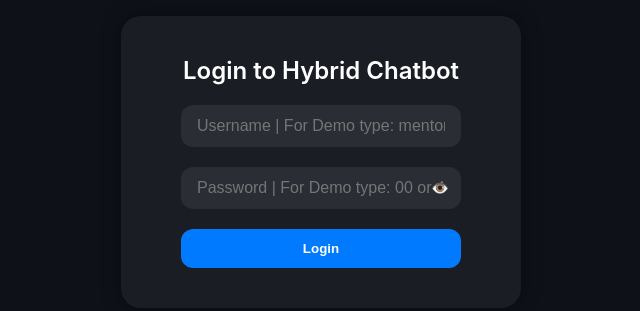
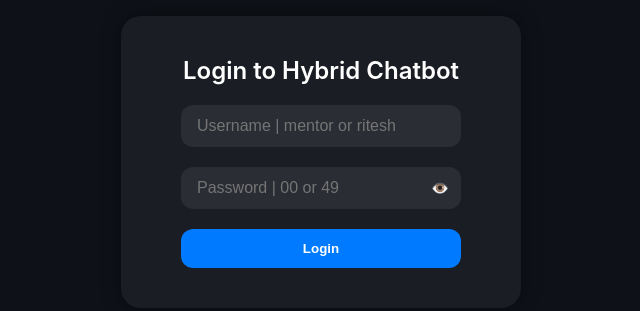
Before and after one commit to kumar2225a/chatbot, a website: page public/index.html in a window 1280 px wide. Shown: the part 238-549 px from the top of the page, without its empty margins (319-959 px from the left). Drawn offline with nearby package versions, Linux system fonts and the light colour scheme; no server answers.

Commit message:
Update index.html

```diff
--- a/public/index.html
+++ b/public/index.html
@@ -429,9 +429,9 @@ li.message-feedback {
   <!-- LOGIN SCREEN -->
   <div id="login-screen">
     <h2>Login to Hybrid Chatbot</h2>
-    <input id="username" placeholder="Username | For Demo type: mentor or ritesh" />
+    <input id="username" placeholder="Username | mentor or ritesh" />
     <div class="password-wrapper">
-      <input type="password" id="password" placeholder="Password | For Demo type: 00 or 49" />
+      <input type="password" id="password" placeholder="Password | 00 or 49" />
       <span class="toggle-password" onclick="togglePassword()">👁️</span>
     </div>
     <button onclick="login()">Login</button>
```
